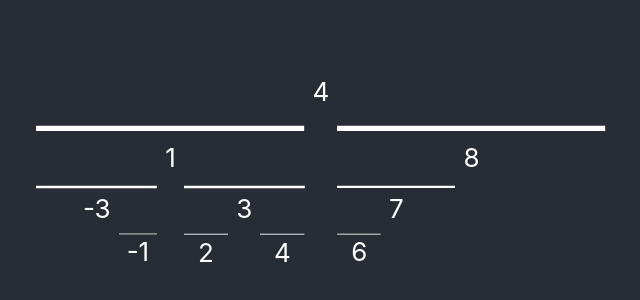
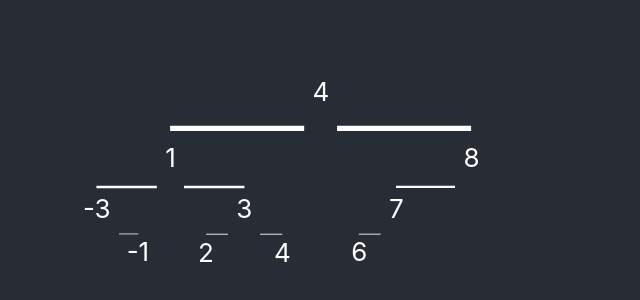
Before and after one commit to CadeWeiskopf/b-tree-madness, a React (Create React App) app: page / in a window 1280 px wide. Shown: the part 224-524 px from the top of the page, without its empty margins (319-959 px from the left). Built offline with nearby package versions, Linux system fonts and the light colour scheme.

Commit message:
line stops at numbers

```diff
--- a/src/App.tsx
+++ b/src/App.tsx
@@ -31,9 +31,9 @@ function Node({ node }: { node: Node }) {
           >
             <svg viewBox="0 0 100 10">
               <line
-                x1="0"
+                x1="50%"
                 y1="5"
-                x2="100"
+                x2="100%"
                 y2="5"
                 stroke="white"
                 strokeWidth="2"
@@ -54,7 +54,7 @@ function Node({ node }: { node: Node }) {
               <line
                 x1="0"
                 y1="5"
-                x2="100"
+                x2="50%"
                 y2="5"
                 stroke="white"
                 strokeWidth="2"
```
